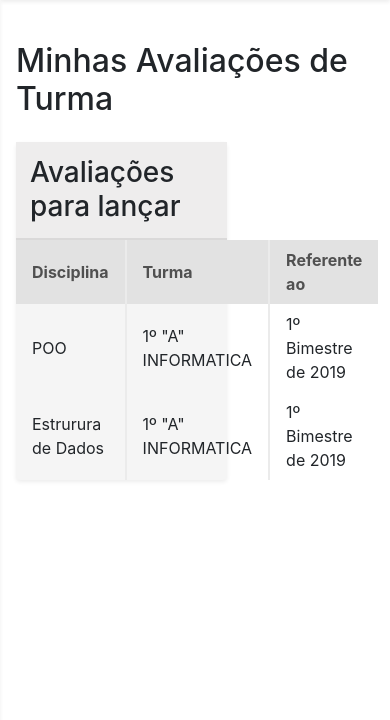
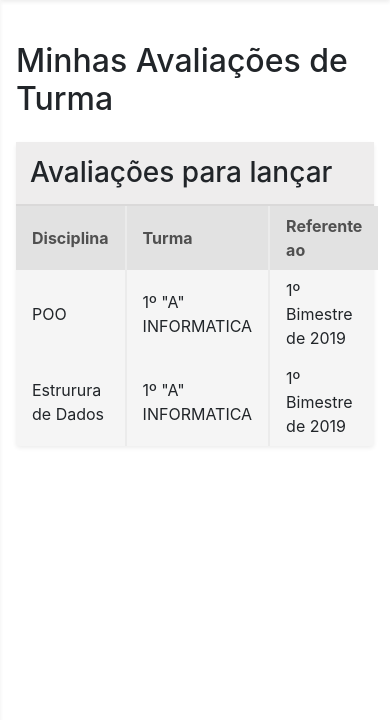
Before and after one commit to JeanSchnorr/votaluno, a Django app: page /AvaliacoesTurmas/ in a window 390 px wide. Shown: the part 45-765 px from the top of the page. Run offline with Django 3.2, Linux system fonts and the light colour scheme; a user stored in the database is signed in; data comes from the database, SQL or seed files in the repository; some libraries are stand-ins or nearby versions.

Commit message:
Modificando Models e Exibir Avaliações em aberto

```diff
--- a/votaluno/votacoes/static/css/dashboard-itens.css
+++ b/votaluno/votacoes/static/css/dashboard-itens.css
@@ -55,8 +55,7 @@
 }
 
 .table-holder {
-    z-index: -2 !important;
-    width: 59% !important;
+    width: 59% ;
     background-color: #f5f5f5;
 }
 
@@ -109,5 +108,6 @@
     }
     .table-holder {
         width: 100%;
+        z-index: -1;
     }
 }
```
